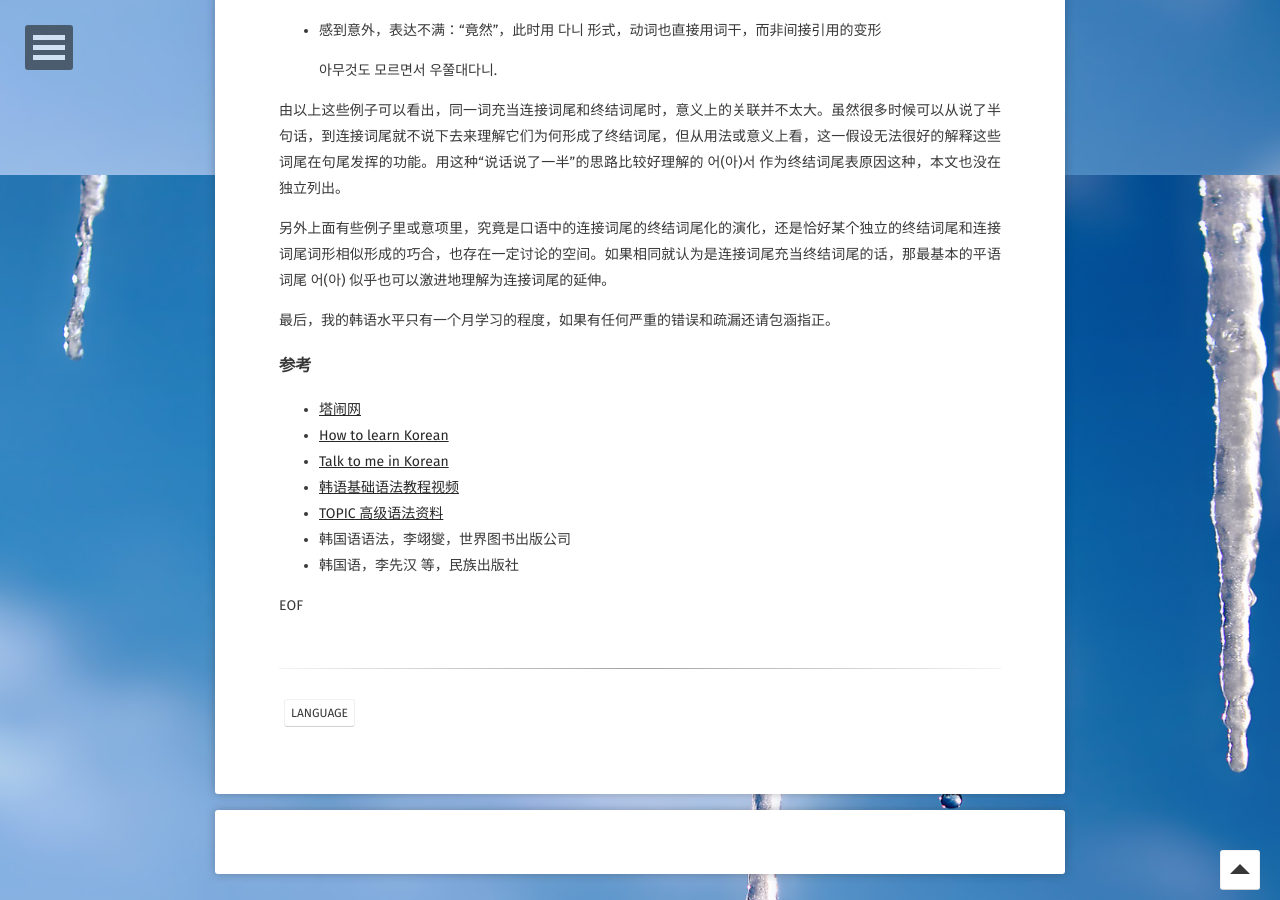
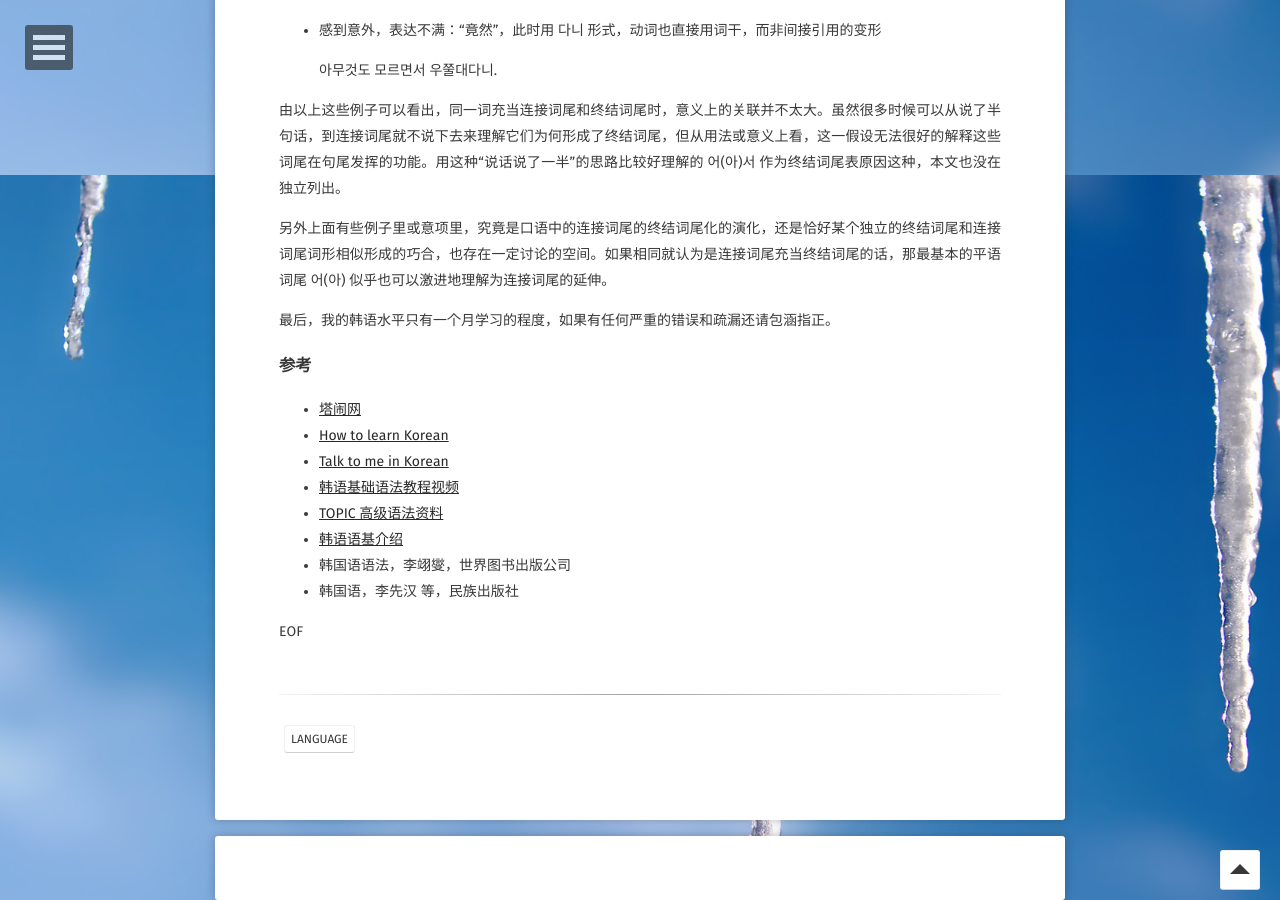
Before and after one commit to refraction-ray/refraction-ray.github.io, a Jekyll site: the page built from _posts/2018-06-17-韩语连接词尾的终结词尾化.md, in a window 1280 px wide and 900 px high, scrolled down 3425 px. Built offline with Jekyll 4.4.1, drawn with Linux system fonts in a browser that asks for light colours; some web fonts are replaced; comment, search, counter and statistics services are not loaded.

Commit message:
ref update

```diff
--- a/_posts/2018-06-17-韩语连接词尾的终结词尾化.md
+++ b/_posts/2018-06-17-韩语连接词尾的终结词尾化.md
@@ -161,6 +161,7 @@ comments: true
 * [Talk to me in Korean](http://talktomeinkorean.com/)
 * [韩语基础语法教程视频](https://www.bilibili.com/video/av15874447/?p=105)
 * [TOPIC 高级语法资料](https://wenku.baidu.com/view/73b14a166c175f0e7cd13741.html)
+* [韩语语基介绍](https://zhuanlan.zhihu.com/p/21892322)
 * 韩国语语法，李翊燮，世界图书出版公司
 * 韩国语，李先汉 等，民族出版社
 
```
